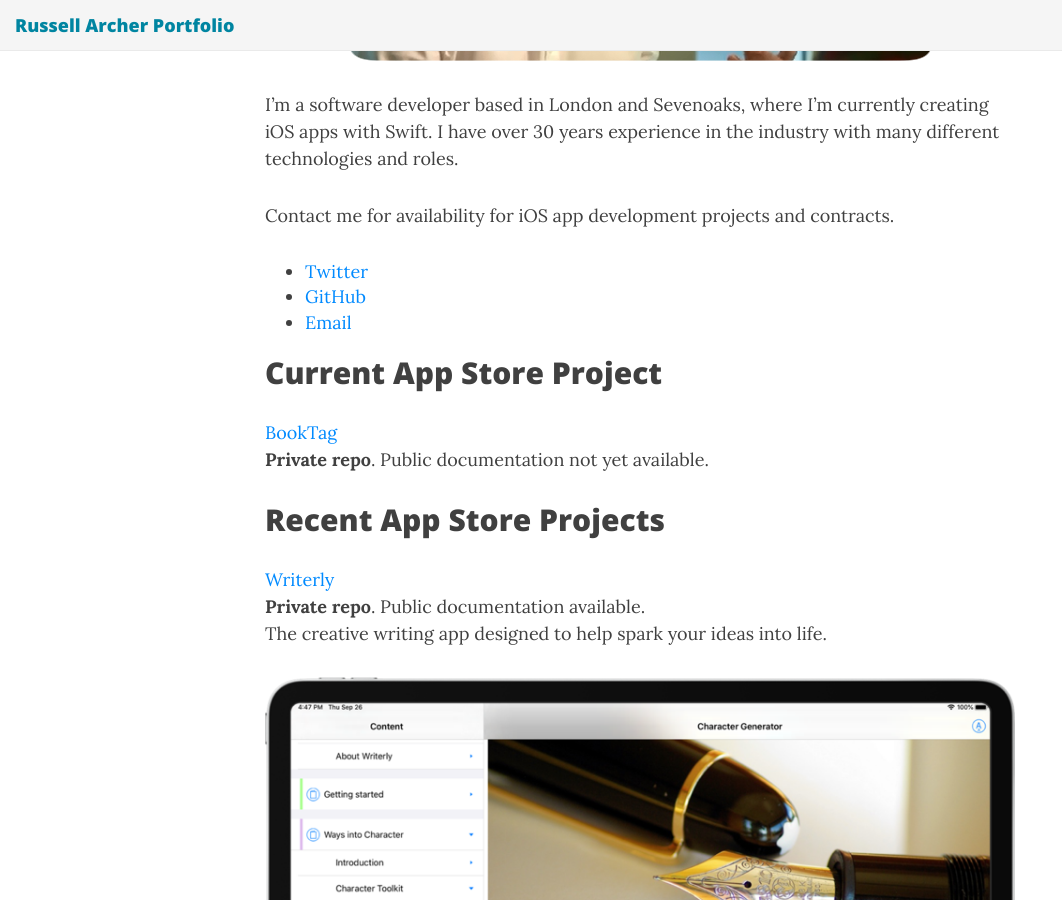
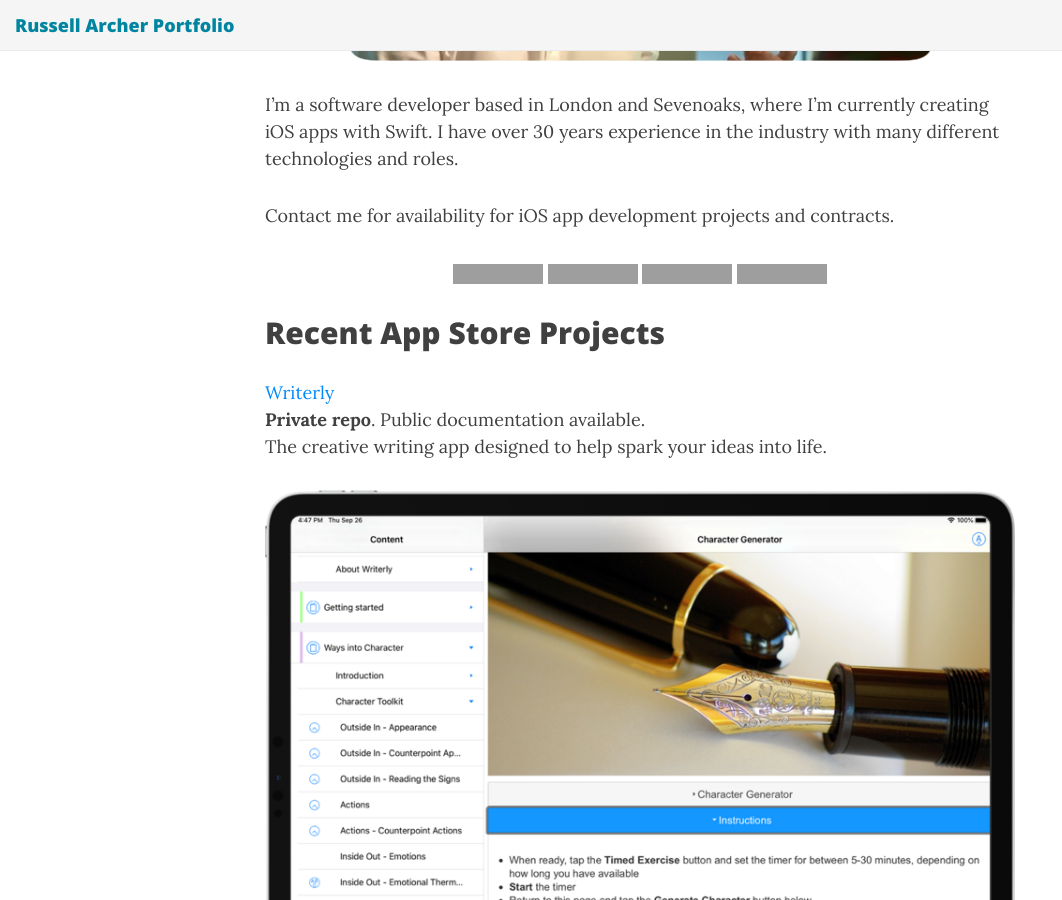
Before and after one commit to russell-archer/russell-archer.github.io, a Jekyll site: the page built from index.md, in a window 1280 px wide and 900 px high, scrolled down 836 px. Shown: the whole window, without its empty margins (0-1062 px from the left). Built offline with Jekyll 4.4.1, drawn with Linux system fonts in a browser that asks for light colours; nearby versions of some CDN libraries; some of the changed text lies outside the part shown; grey boxes are pictures that could not be loaded.

Commit message:
Updates to index.md
Signed-off-by: russell-archer <russell.archer@mac.com>

```diff
--- a/index.md
+++ b/index.md
@@ -14,13 +14,21 @@ I have over 30 years experience in the industry with many different technologies
 
 Contact me for availability for iOS app development projects and contracts.
 
-* [Twitter](https://twitter.com/Russell_Archer)
-* [GitHub](https://russell-archer.github.io)
-* [Email](mailto:russell.archer@mac.com)
+<p align="center">
+	<a href="https://russell-archer.github.io">
+		<img src="https://img.shields.io/static/v1?style=flat-square&logo=appveyor&label=GitHub&message=Russell%20Archer&color=lightgray">
+	</a>
+    <a href="https://twitter.com/Russell_Archer">
+		<img src="https://img.shields.io/static/v1?style=flat-square&logo=appveyor&label=Twitter&message=Russell%20Archer&color=00ACEE">
+	</a>
+	<a href="mailto:russell.archer@mac.com">
+		<img src="https://img.shields.io/static/v1?style=flat-square&logo=appveyor&label=Email&message=Russell%20Archer&color=F76831">
+	</a>
+	<a href="./russell-archer-cv-short.pdf">
+		<img src="https://img.shields.io/static/v1?style=flat-square&logo=appveyorlabel=CV&message=PDF&color=green">
+	</a>
+</p>
 
-## Current App Store Project
-[BookTag](https://github.com/russell-archer/BookTag)<br/>
-**Private repo**. Public documentation not yet available.
 
 ## Recent App Store Projects
 [Writerly](https://russell-archer.github.io/Writerly/)<br/>
@@ -39,10 +47,9 @@ When you really need a ride home.
     <img src="./img/retreev-quote-big.jpg" />
 </p>
 
-## All Repositories
-[View all my repositories on GitHub](https://github.com/russell-archer?tab=repositories)<br/>
 
 ## Recent Projects
+
 [Sign in with Apple](https://github.com/russell-archer/AppleSignInDemo)<br/>
 How to use the new Sign in with Apple service in a UIKit and iOS 13 app.
 
```
